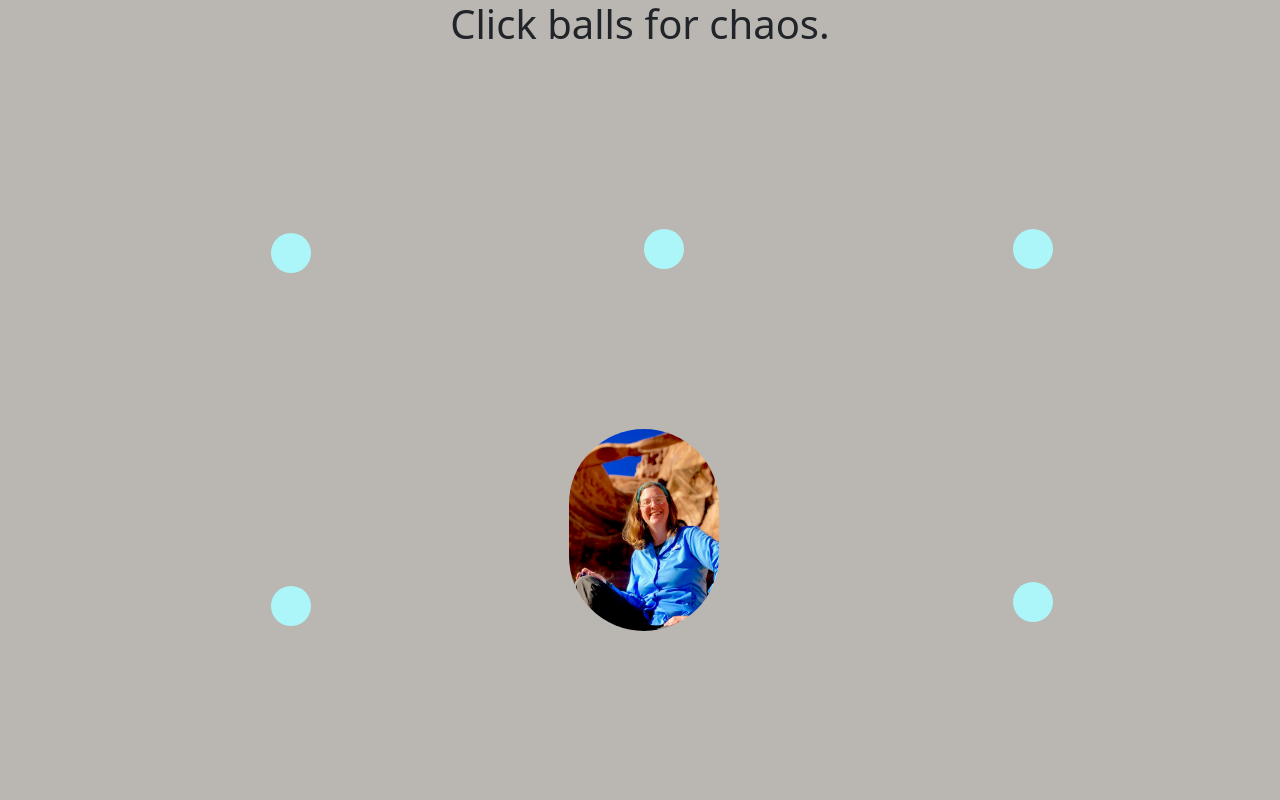
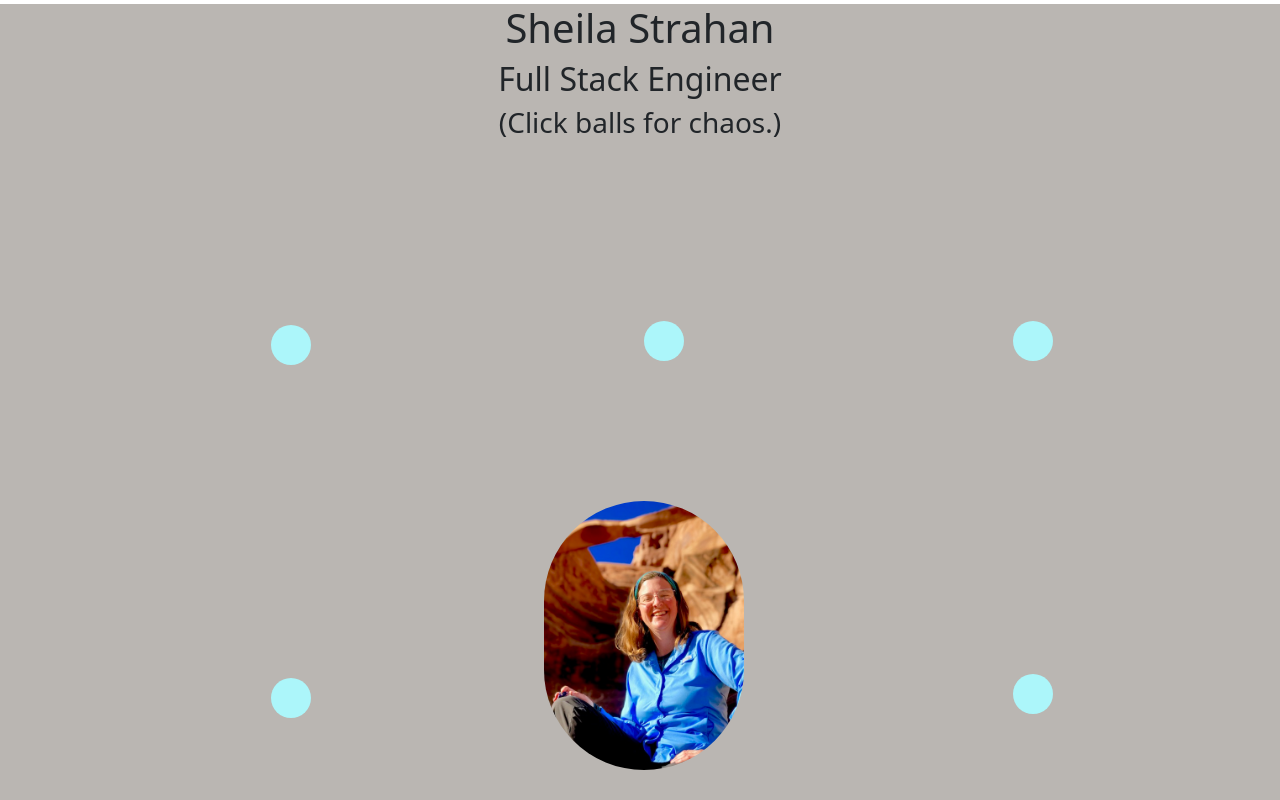
Before and after one commit to Sheilabob/SheilaStrahanPortfolio, a React (Create React App) app: page / in a window 1280 px wide. Shown: the top 800 px of the page. Built offline with nearby package versions, Linux system fonts and the light colour scheme.

Commit message:
created test build, added title

```diff
--- a/src/Components/HomePlayground.js
+++ b/src/Components/HomePlayground.js
@@ -56,7 +56,7 @@ export default function HomePlayground() {
 
 
     const playCNote = () => {
-      if (loopsC == true) {
+      if (loopsC === true) {
         Cnote.src = "../assets/audio/C.mp3";
       } else {
         Cnote.src = ""
@@ -66,7 +66,7 @@ export default function HomePlayground() {
     }
 
     const playDNote = () => {
-      if (loopsD == true) {
+      if (loopsD === true) {
         Dnote.src = "../assets/audio/D.mp3";
       } else {
         Dnote.src = ""
@@ -76,7 +76,7 @@ export default function HomePlayground() {
     }
 
     const playENote = () => {
-      if (loopsE == true) {
+      if (loopsE === true) {
         Enote.src = "../assets/audio/E.mp3";
       } else {
         Enote.src = ""
@@ -86,7 +86,7 @@ export default function HomePlayground() {
     }
 
     const playFNote = () => {
-      if (loopsF == true) {
+      if (loopsF === true) {
         Fnote.src = "../assets/audio/F.mp3";
       } else {
         Fnote.src = ""
@@ -96,7 +96,7 @@ export default function HomePlayground() {
     }
 
     const playGNote = () => {
-      if (loopsG == true) {
+      if (loopsG === true) {
         Gnote.src = "../assets/audio/G.mp3";
       } else {
         Gnote.src = ""
@@ -106,7 +106,7 @@ export default function HomePlayground() {
     }
 
     const playANote = () => {
-      if (loopsA == true) {
+      if (loopsA === true) {
         Anote.src = "../assets/audio/A.mp3";
       } else {
         Anote.src = ""
@@ -116,7 +116,7 @@ export default function HomePlayground() {
     }
 
     const playBNote = () => {
-      if (loopsB == true) {
+      if (loopsB === true) {
         Bnote.src = "../assets/audio/B.mp3";
       } else {
         Bnote.src = ""
@@ -126,7 +126,7 @@ export default function HomePlayground() {
     }
 
     const playHighCNote = () => {
-      if (loopsHighC == true) {
+      if (loopsHighC === true) {
         highCnote.src = "../assets/audio/C.mp3";
       } else {
         highCnote.src = ""
@@ -201,8 +201,10 @@ export default function HomePlayground() {
 
     return (
         <div className="container">
-            <div>
-                <h1>Click balls for chaos.</h1>
+            <div className="m-1">
+                <h1>Sheila Strahan</h1>
+                <h2>Full Stack Engineer</h2>
+                <h3>(Click balls for chaos.)</h3>
             </div>
             <Container>
               <Row>
--- a/src/Styles/mainPicStyle.styles.js
+++ b/src/Styles/mainPicStyle.styles.js
@@ -3,7 +3,7 @@ import styled from "styled-components";
 
 export const ProfilePic = styled.img`
   padding: 0px;
-  margin: 20px;
-  width: 150px;
-  border-radius: 75px;
+  margin: 0px;
+  width: 200px;
+  border-radius: 100px;
 `
```
